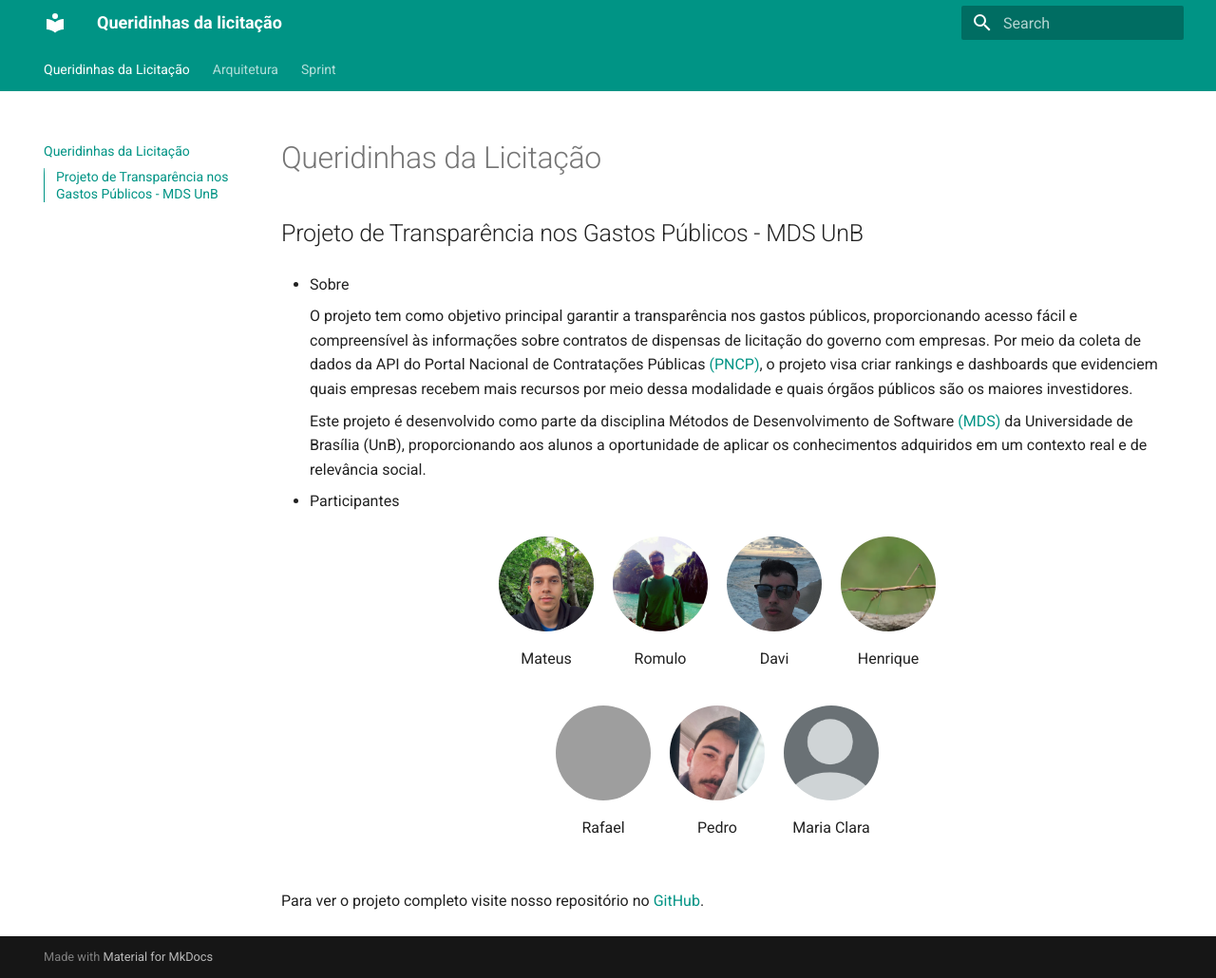
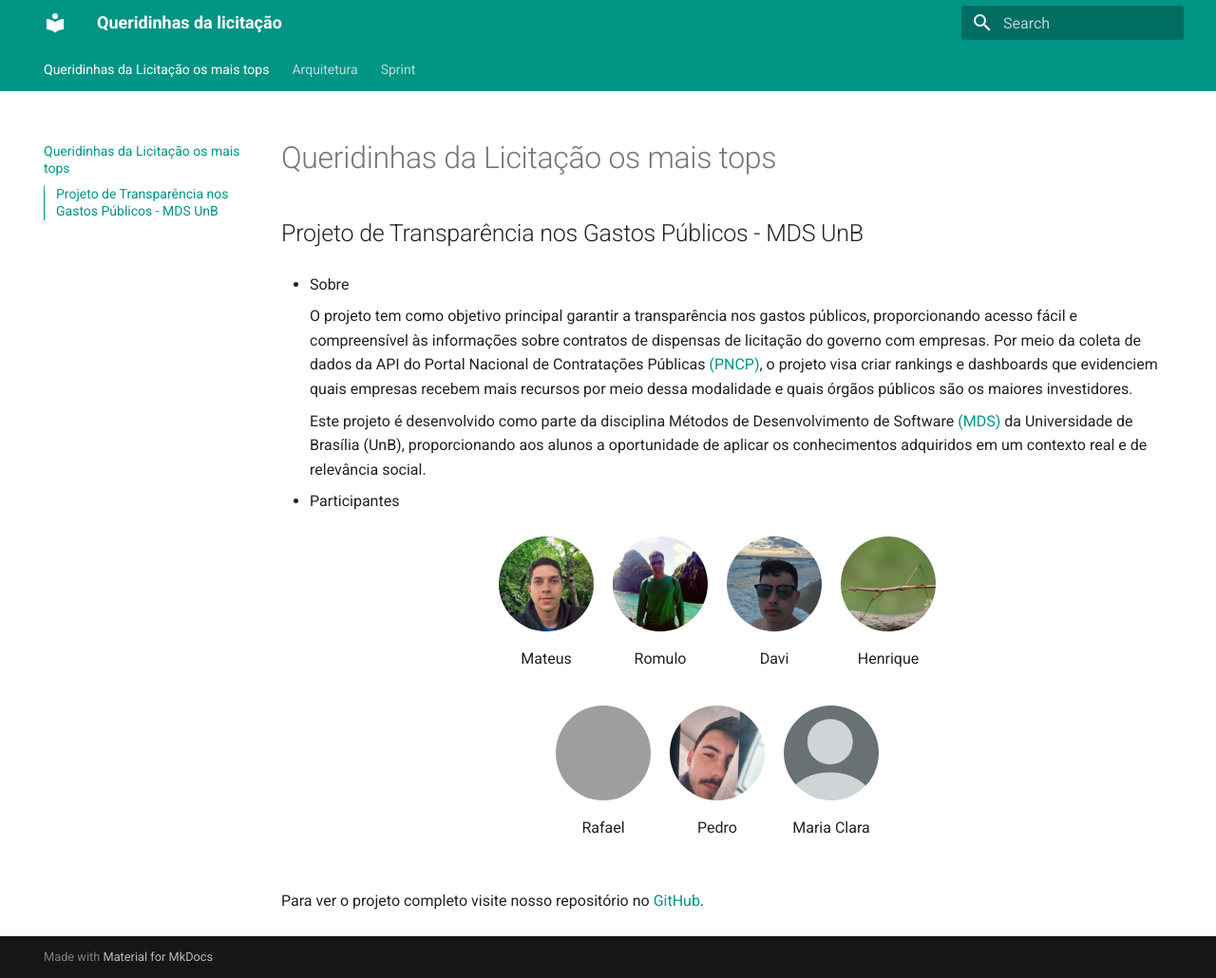
Before and after one commit to davi-aguiar-vieira/mkdocs-teste, an MkDocs documentation site: the page built from docs/index.md, in a window 1280 px wide and 1030 px high. Shown: the whole window at 95% size. Built offline with MkDocs 1.6.1 and Material for MkDocs 9.7.7, drawn with Linux system fonts in a browser that asks for light colours; grey boxes are pictures that could not be loaded.

```diff
--- a/docs/index.md
+++ b/docs/index.md
@@ -1,4 +1,4 @@
-# Queridinhas da Licitação
+# Queridinhas da Licitação os mais tops
 
 ## Projeto de Transparência nos Gastos Públicos - MDS UnB
 
```
